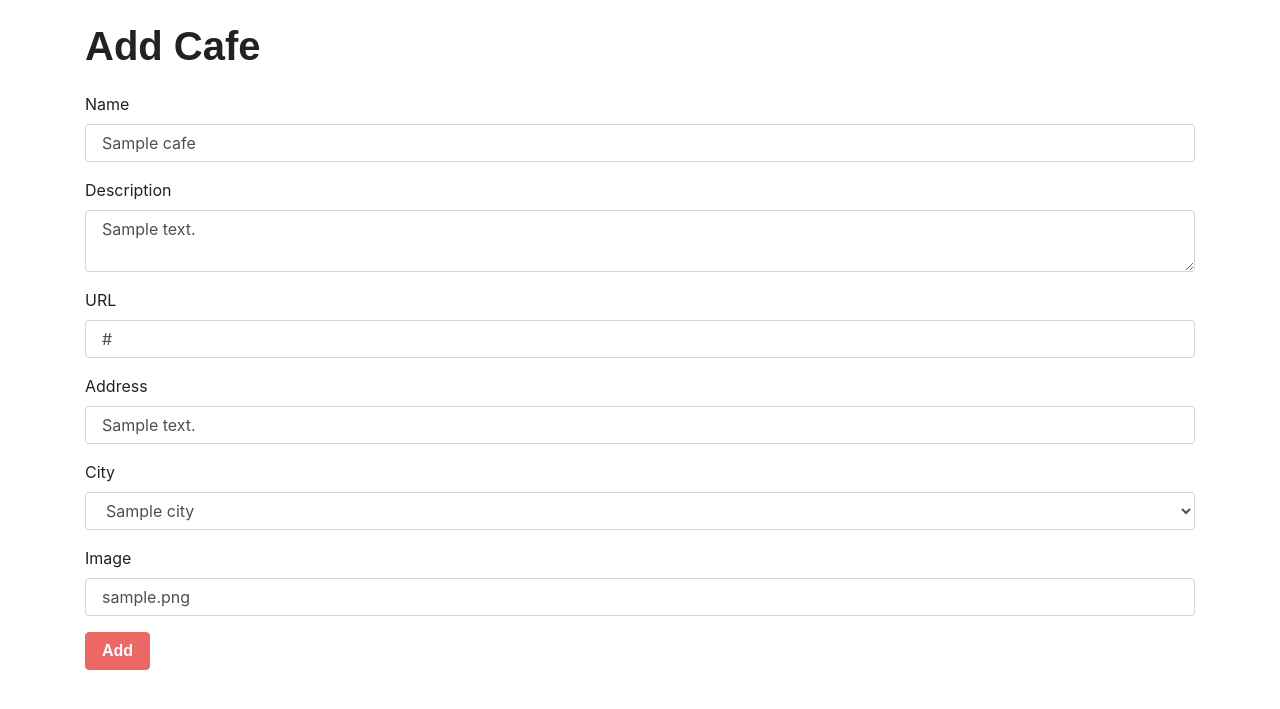
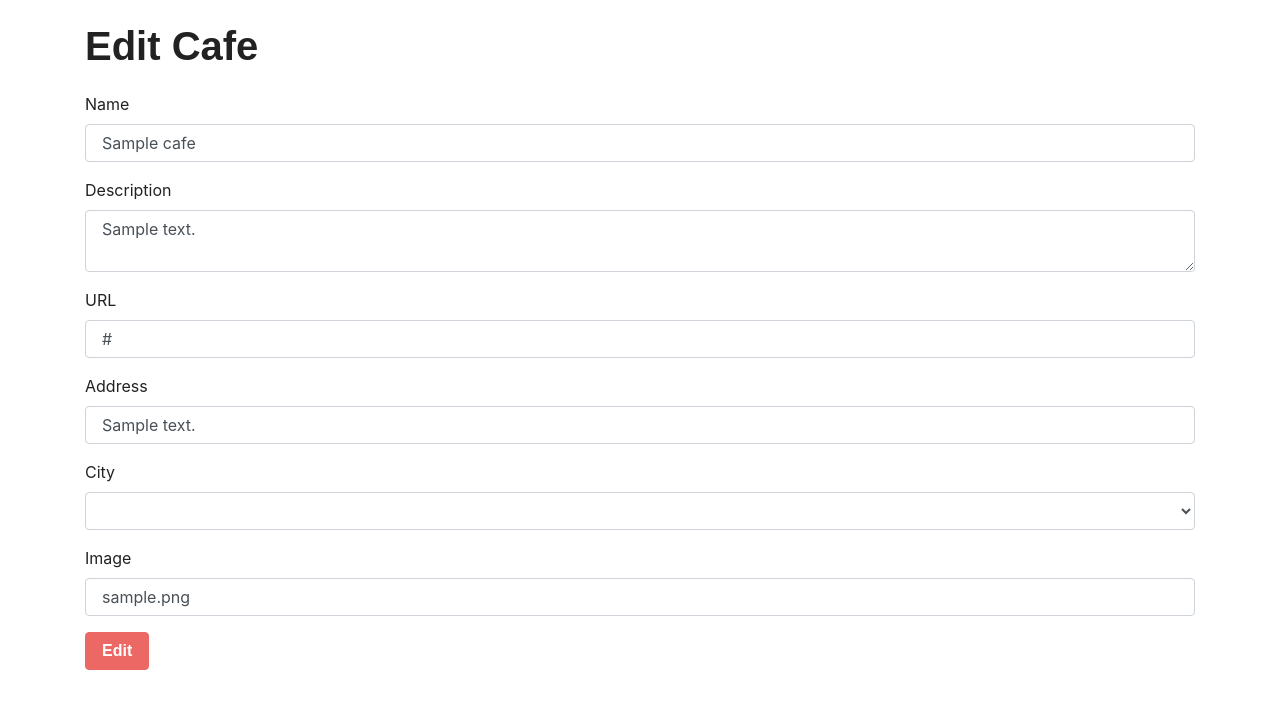
Before and after one commit to veronicani/flask-cafe, a Flask app: page /cafes/1/edit in a window 1280 px wide. Shown: the part 59-768 px from the top of the page. Run offline with Flask 3, Linux system fonts and the light colour scheme; tables that the repository leaves empty hold one stand-in row (values such as "Sample post"); lists and menus that the app fills with data are empty; parts of the project's set-up code (start-up, migrations or seed data) failed here and were passed over; some web fonts are replaced.

Commit message:
updated edit_cafe to route to edit-form

```diff
--- a/app.py
+++ b/app.py
@@ -65,7 +65,7 @@ def homepage():
 
 #######################################
 # cafes
-
+CITY_CODES = [(c.code, c.name) for c in City.query.order_by('name')]
 
 @app.get('/cafes')
 def cafe_list():
@@ -99,8 +99,7 @@ def add_cafe():
     """
 
     form = CafeForm()
-    cities = [(c.code, c.name) for c in City.query.order_by('name')]
-    form.city_code.choices = cities
+    form.city_code.choices = CITY_CODES
 
     if form.validate_on_submit():
         # name = form.name.data
@@ -140,8 +139,8 @@ def edit_cafe(cafe_id):
     """
     cafe = Cafe.query.get_or_404(cafe_id)
     form = CafeForm(obj=cafe)
-    cities = [(c.code, c.name) for c in City.query.order_by('name')]
-    form.city_code.choices = cities
+
+    form.city_code.choices = CITY_CODES
 
     if form.validate_on_submit():
         # NOTE: populate_obj will override db info even if a field is blank
@@ -154,6 +153,6 @@ def edit_cafe(cafe_id):
         return redirect(url_for('cafe_detail', cafe_id=cafe.id))
     else:
         return render_template(
-            'cafe/add-form.html',
+            'cafe/edit-form.html',
             form=form,
         )
--- a/templates/cafe/edit-form.html
+++ b/templates/cafe/edit-form.html
@@ -4,8 +4,11 @@
 
 {% block content %}
 
-<h1 class="mb-4">Edit CafeName </h1>
+  <h1 class="mb-4">Edit Cafe</h1>
 
-<!-- form goes here -->>
+  <form method="POST">
+    {% include '_form.html' %}
+    <button class= "btn btn-primary" type="submit">Edit</button>
+  </form>
 
 {% endblock %}
```
